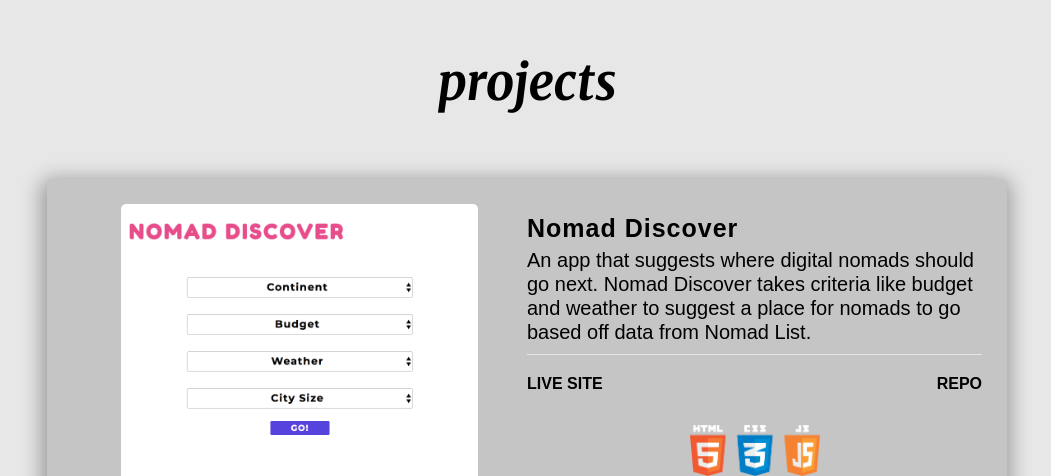
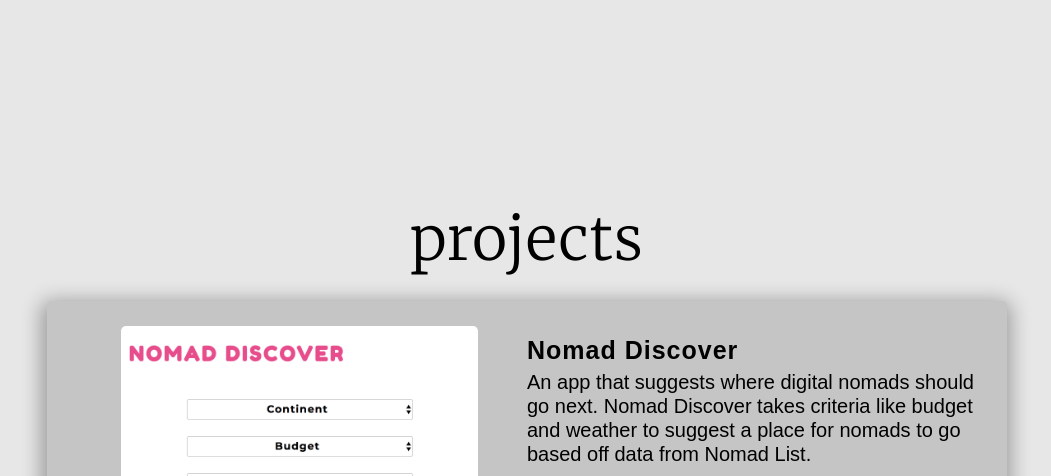
Before and after one commit to emilygracekz/Website-refactor, a Next.js app: page / in a window 1280 px wide. Shown: the part 779-1255 px from the top of the page, without its empty margins (113-1164 px from the left). Built offline with nearby package versions, Linux system fonts and the light colour scheme.

Commit message:
projects header

```diff
--- a/pages/index.js
+++ b/pages/index.js
@@ -24,7 +24,7 @@
           </p>
         </section>
         <section className="projects">
-          <h2>projects</h2>
+          <h1>projects</h1>
           <div className="center">
             <NomadDiscover />
             <ImpTimer />
```
